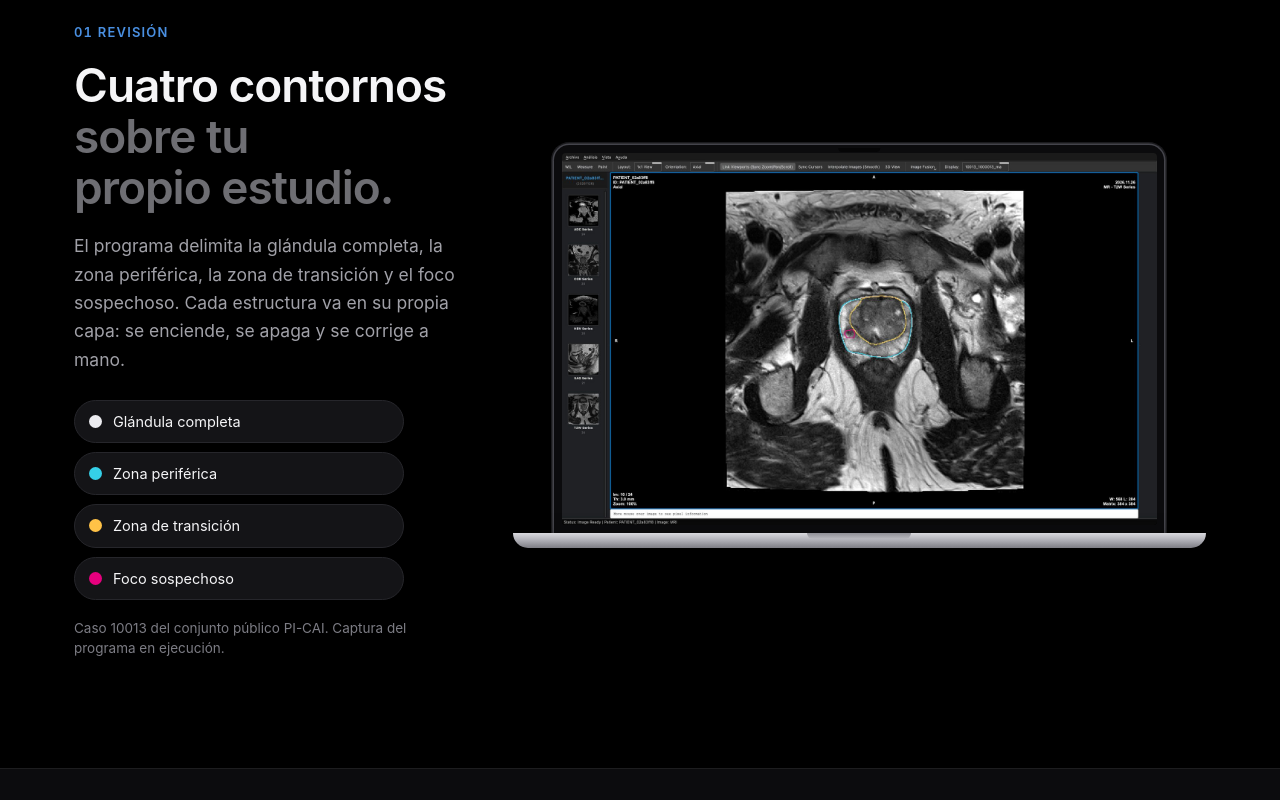
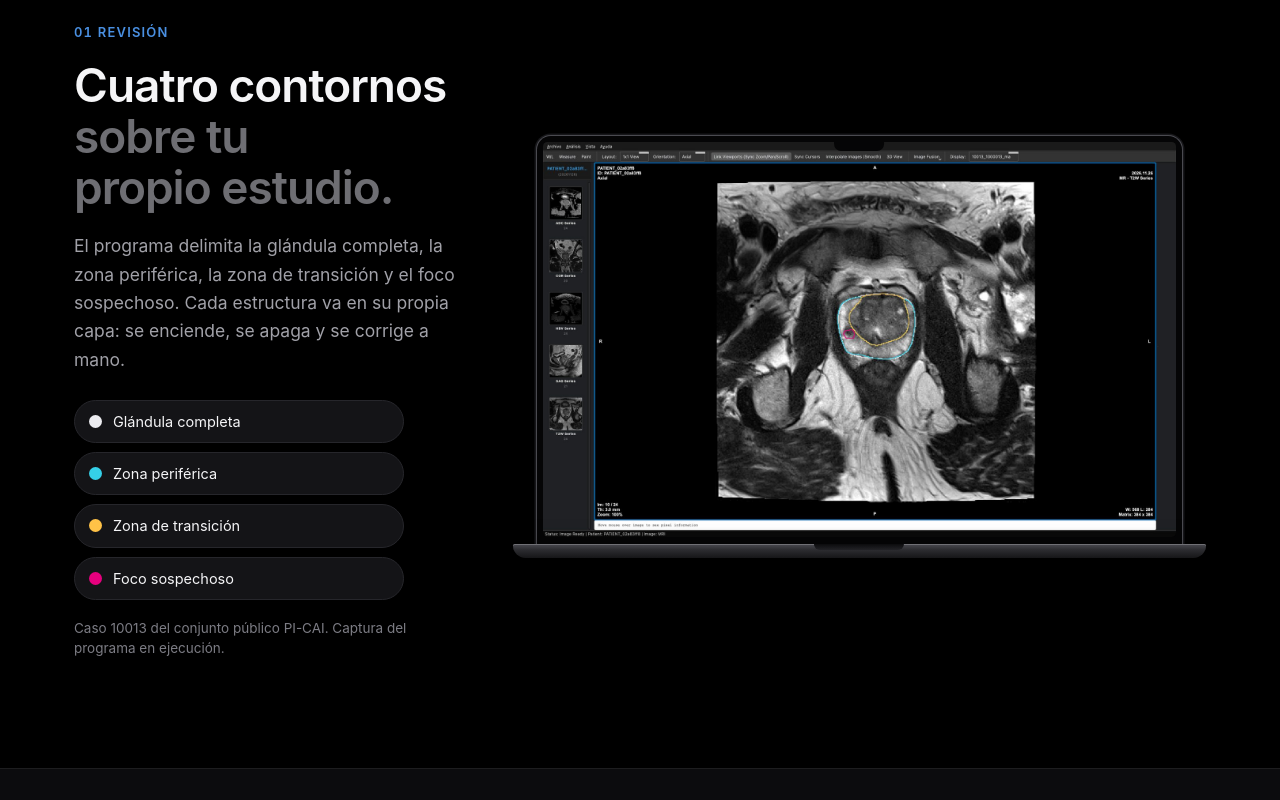
Before and after one commit to Marquita-oss/prostate-mri-demo, a plain HTML site: page index.html in a window 1280 px wide. Shown: the part 1400-2200 px from the top of the page. Drawn offline with Linux system fonts and the light colour scheme.

Commit message:
MacBook Pro negro espacial y referencias a ancho completo en dos columnas
Co-Authored-By: Claude Sonnet 5.5 <noreply@anthropic.com>
Claude-Session: https://claude.ai/code/session_01USyFc4ZAJNwH7dz4ky83Pt

```diff
--- a/index.html
+++ b/index.html
@@ -228,7 +228,11 @@ details p{font-size:15.5px;color:var(--muted)}
 footer{background:var(--ink);color:#B8C4BA;padding:48px 0 56px;font-size:14.5px;margin-top:0}
 footer a{color:#E5C98A}
 footer h4{font:600 12px var(--f-mono);letter-spacing:.1em;text-transform:uppercase;color:var(--accent);margin:0 0 10px}
-.foot-grid{display:grid;grid-template-columns:1.3fr 1fr 1fr;gap:34px}
+.foot-grid{display:grid;grid-template-columns:1.3fr 1fr;gap:34px 48px}
+.foot-grid>div:last-child{grid-column:1/-1;border-top:1px solid rgba(255,255,255,.1);padding-top:26px}
+.foot-grid .refs-list{columns:2;column-gap:48px;font-size:14.5px}
+.foot-grid .refs-list li{break-inside:avoid;margin-bottom:10px}
+@media(max-width:860px){.foot-grid .refs-list{columns:1}}
 .foot-grid ol{padding-left:18px;margin:0}.foot-grid li{margin-bottom:6px;line-height:1.45}
 .legal{margin-top:30px;padding-top:20px;border-top:1px solid rgba(246,241,230,.15);font-size:13.5px;color:#93A598}
 @media(max-width:860px){.foot-grid{grid-template-columns:1fr}}
@@ -298,18 +302,20 @@ a{color:var(--blue-soft)}
 .chap .note2{color:var(--mut2);font-size:13.5px;margin-top:18px;max-width:46ch;line-height:1.5}
 @media(max-width:900px){.chap .grid{grid-template-columns:1fr;gap:34px}.chap.flip .grid{direction:ltr}}
 
-/* notebook frontal: bisel, muesca y base de aluminio; escala con su contenedor */
+/* MacBook Pro 16" negro espacial: bisel fino, muesca de camara y base de aluminio oscuro */
 .nb{margin:0;container-type:inline-size}
 .nb-scene,.nb-rig{position:static;display:block}
-.nb-lid{position:relative;width:88%;margin:0 auto;box-sizing:border-box;padding:1.1cqw 1.1cqw 1.3cqw;background:#0b0b0d;
-  border-radius:2.2cqw 2.2cqw 0 0;box-shadow:0 0 0 1.5px #44444b,0 0 0 3px #1a1a1d,0 4cqw 9cqw rgba(0,0,0,.6)}
-.nb-lid::before{content:"";position:absolute;left:50%;top:.35cqw;width:6cqw;height:.7cqw;transform:translateX(-50%);border-radius:0 0 .8cqw .8cqw;background:#050506}
-.nb-screen{width:100%;aspect-ratio:16/10;background:#000;border-radius:.5cqw;overflow:hidden;position:relative}
+.nb-lid{position:relative;width:93%;margin:0 auto;box-sizing:border-box;padding:.85cqw .85cqw 1.1cqw;background:#050506;
+  border-radius:2cqw 2cqw .2cqw .2cqw;box-shadow:0 0 0 1px #4a4a50,0 0 0 2.5px #17171a,0 3cqw 8cqw rgba(0,0,0,.65)}
+.nb-lid::before{content:"";position:absolute;left:50%;top:.85cqw;width:7.2cqw;height:1.35cqw;transform:translateX(-50%);z-index:2;
+  border-radius:0 0 1cqw 1cqw;background:#050506}
+.nb-screen{width:100%;aspect-ratio:16/10;background:#000;border-radius:.6cqw;overflow:hidden;position:relative}
 .nb-screen a{display:block;width:100%;height:100%;cursor:zoom-in}
 .nb-screen img{display:block;width:100%;height:100%;object-fit:contain;background:#000}
-.nb-deck{position:relative;width:100%;height:2.2cqw;margin-top:-.1cqw;border-radius:0 0 2.6cqw 2.6cqw;
-  background:linear-gradient(#d9d9de 0%,#a9a9b0 55%,#7d7d84 100%);box-shadow:0 2cqw 4cqw rgba(0,0,0,.55)}
-.nb-deck::after{content:"";position:absolute;left:50%;top:0;width:15%;height:.8cqw;transform:translateX(-50%);border-radius:0 0 1cqw 1cqw;background:linear-gradient(#8f8f96,#b9b9bf)}
+.nb-deck{position:relative;width:100%;height:2cqw;margin-top:-.15cqw;border-radius:.3cqw .3cqw 2.4cqw 2.4cqw;
+  background:linear-gradient(#4a4a50 0%,#2d2d31 40%,#161618 100%);box-shadow:inset 0 1px 0 rgba(255,255,255,.22),0 2.4cqw 5cqw rgba(0,0,0,.6)}
+.nb-deck::after{content:"";position:absolute;left:50%;top:0;width:13%;height:.85cqw;transform:translateX(-50%);border-radius:0 0 1.2cqw 1.2cqw;
+  background:linear-gradient(#0b0b0d,#222226)}
 .cite{font-size:.72em;line-height:0}.cite a{color:var(--blue);text-decoration:none}.cite a:hover{text-decoration:underline}
 .refs-list{padding-left:18px}.refs-list li{margin:0 0 8px;overflow-wrap:anywhere}.refs-list a{color:inherit}
 @media(min-width:901px){.chap .grid{grid-template-columns:minmax(0,.8fr) minmax(0,1.45fr)}}
```
